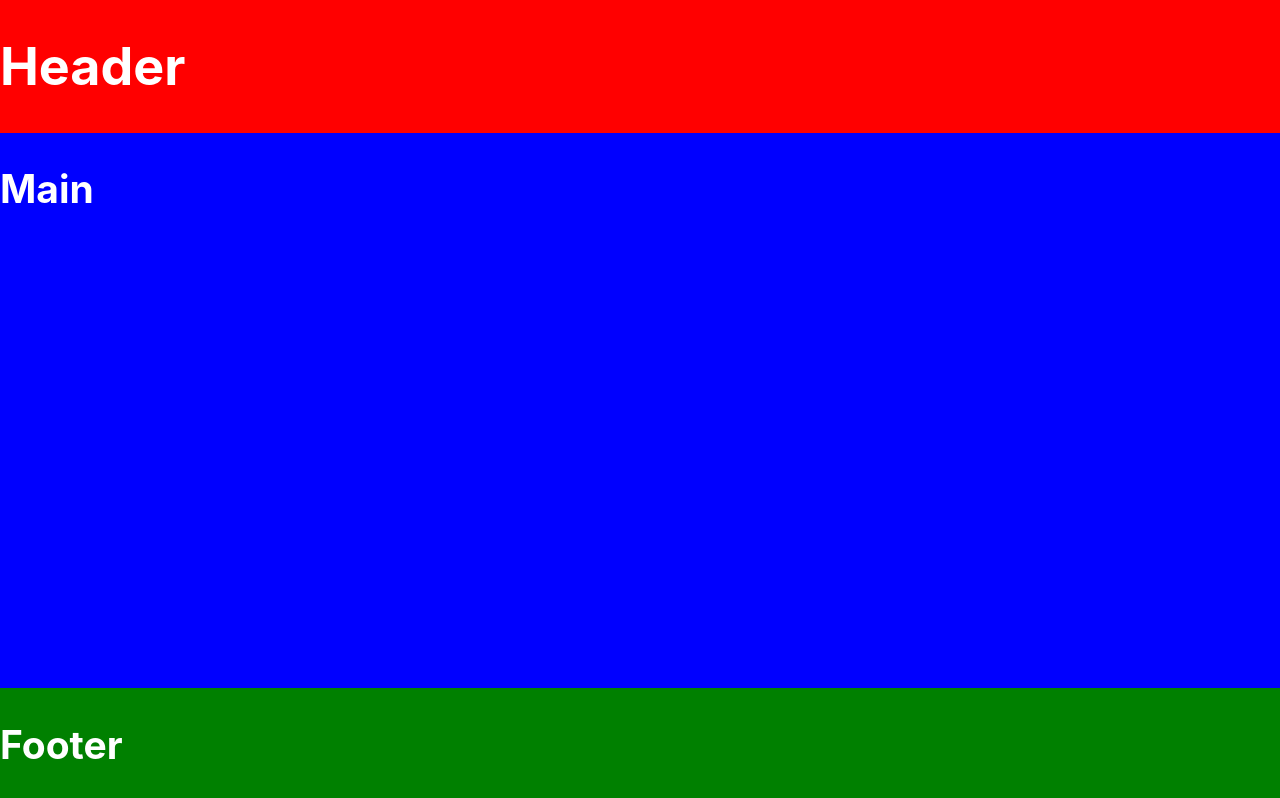
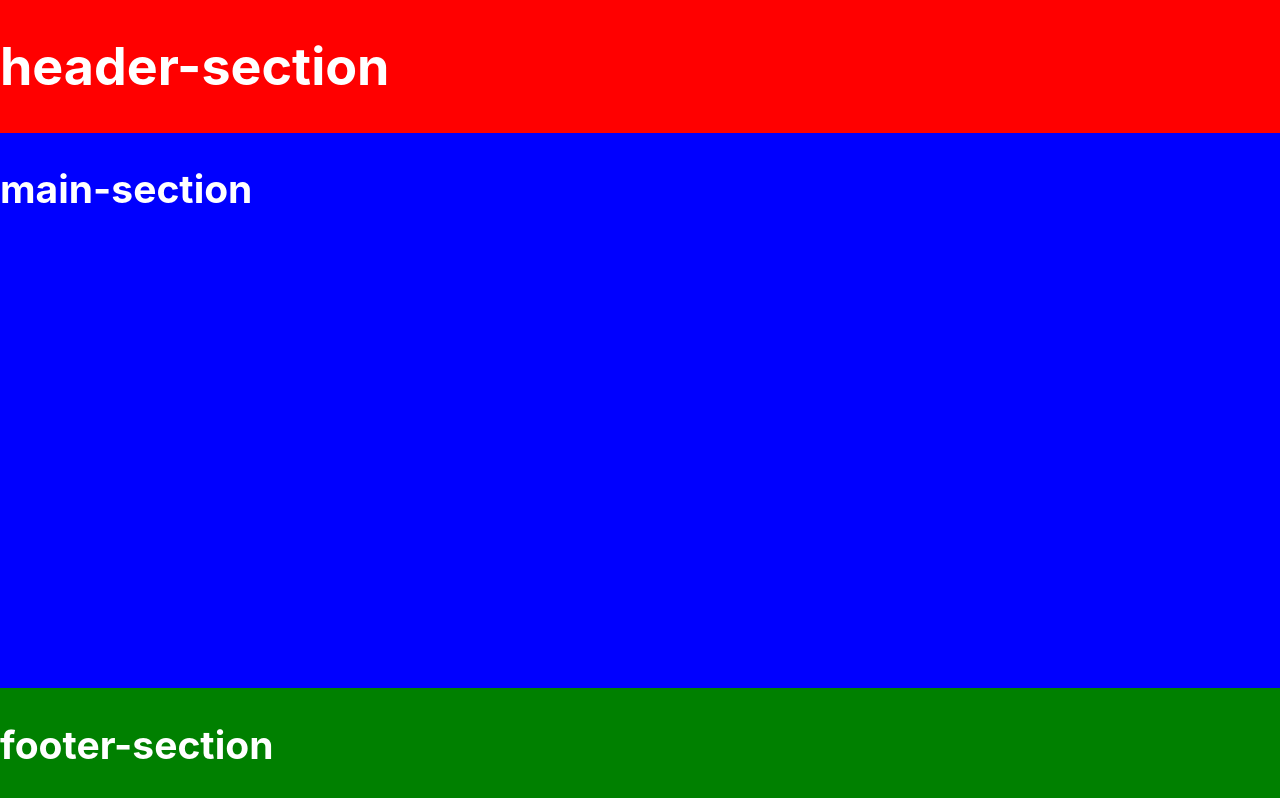
Before and after one commit to anmaras/react-exercise-01, a React (Create React App) app in the folder exercise-01/: page / in a window 1280 px wide. Built offline with nearby package versions, Linux system fonts and the light colour scheme.

Commit message:
testing props flow from parent to children components

```diff
--- a/exercise-01/src/App.js
+++ b/exercise-01/src/App.js
@@ -4,25 +4,31 @@ import Header from './Components/Header/Header';
 import Main from './Components/Main/Main';
 import Footer from './Components/Footer/Footer';
 
-// class App extends Component {
-//   render() {
-//     return (
-//       <div className={style['App-header']}>
-//         <Header />
-//         <Main />
-//         <Footer />
-//       </div>
-//     );
-//   }
-// }
+const object = {
+  header: 'header-section',
+  main: 'main-section',
+  footer: 'footer-section',
+};
 
-const App = () => {
-  return (
-    <div className={style['App-header']}>
-      <Header />
-      <Main />
-      <Footer />
-    </div>
-  );
-};
+class App extends Component {
+  render() {
+    return (
+      <div className={style['App-header']}>
+        <Header header={object.header} />
+        <Main main={object.main} />
+        <Footer footer={object.footer} />
+      </div>
+    );
+  }
+}
+
+// const App = () => {
+//   return (
+//     <div className={style['App-header']}>
+//       <Header  name={object.header}/>
+//       <Main name={object.main}/>
+//       <Footer name={object.footer}/>
+//     </div>
+//   );
+// };
 export default App;
--- a/exercise-01/src/Components/Footer/Footer.js
+++ b/exercise-01/src/Components/Footer/Footer.js
@@ -1,22 +1,22 @@
 import React, { Component } from 'react';
 import FooterTitle from './FooterTitle';
 
-// class Footer extends Component {
-//   render() {
-//     return (
-//       <div style={{ backgroundColor: 'green' }}>
-//         <FooterTitle />
-//       </div>
-//     );
-//   }
-// }
+class Footer extends Component {
+  render() {
+    return (
+      <div style={{ backgroundColor: 'green' }}>
+        <FooterTitle footerTitleText={this.props.footer} />
+      </div>
+    );
+  }
+}
 
-const Footer = () => {
-  return (
-    <div style={{ backgroundColor: 'green' }}>
-      <FooterTitle />
-    </div>
-  );
-};
+// const Footer = (props) => {
+//   return (
+//     <div style={{ backgroundColor: 'green' }}>
+//       <FooterTitle footerTitleText={props.footer} />
+//     </div>
+//   );
+// };
 
 export default Footer;
--- a/exercise-01/src/Components/Footer/FooterTitle.js
+++ b/exercise-01/src/Components/Footer/FooterTitle.js
@@ -1,13 +1,13 @@
 import React, { Component } from 'react';
 
-// class FooterTitle extends Component {
-//   render() {
-//     return <h2>Footer</h2>;
-//   }
-// }
+class FooterTitle extends Component {
+  render() {
+    return <h2>{this.props.footerTitleText}</h2>;
+  }
+}
 
-const FooterTitle = () => {
-  return <h2>Footer</h2>;
-};
+// const FooterTitle = (props) => {
+//   return <h2>{props.footerTitleText}</h2>;
+// };
 
 export default FooterTitle;
--- a/exercise-01/src/Components/Header/Header.js
+++ b/exercise-01/src/Components/Header/Header.js
@@ -1,18 +1,22 @@
 import React, { Component } from 'react';
 import HeaderTitle from './HeaderTitle';
 
-// class Header extends Component {
-//   render() {
-//     return <HeaderTitle />;
-//   }
-// }
+class Header extends Component {
+  render() {
+    return (
+      <div style={{ backgroundColor: 'red' }}>
+        <HeaderTitle titleText={this.props.header} />
+      </div>
+    );
+  }
+}
 
-const Header = () => {
-  return (
-    <div style={{ backgroundColor: 'red' }}>
-      <HeaderTitle />
-    </div>
-  );
-};
+// const Header = (props) => {
+//   return (
+//     <div style={{ backgroundColor: 'red' }}>
+//       <HeaderTitle titleText={props.header} />
+//
+//   );
+// };
 
 export default Header;
--- a/exercise-01/src/Components/Header/HeaderTitle.js
+++ b/exercise-01/src/Components/Header/HeaderTitle.js
@@ -1,13 +1,13 @@
 import React, { Component } from 'react';
 
-/* class HeaderTitle extends Component {
+class HeaderTitle extends Component {
   render() {
-    return <h1>Header</h1>;
+    return <h1>{this.props.titleText}</h1>;
   }
-} */
+}
 
-const HeaderTitle = () => {
-  return <h1>Header</h1>;
-};
+// const HeaderTitle = (props) => {
+//   return <h1>{props.titleText}</h1>;
+// };
 
 export default HeaderTitle;
--- a/exercise-01/src/Components/Main/Main.js
+++ b/exercise-01/src/Components/Main/Main.js
@@ -1,22 +1,22 @@
 import React, { Component } from 'react';
 import MainTitle from './MainTitle';
 
-// class Main extends Component {
-//   render() {
-//     return (
-//       <div style={{ backgroundColor: 'blue' }}>
-//         <MainTitle />
-//       </div>
-//     );
-//   }
-// }
+class Main extends Component {
+  render() {
+    return (
+      <div style={{ backgroundColor: 'blue' }}>
+        <MainTitle mainTitleText={this.props.main} />
+      </div>
+    );
+  }
+}
 
-const Main = () => {
-  return (
-    <div style={{ backgroundColor: 'blue' }}>
-      <MainTitle />
-    </div>
-  );
-};
+// const Main = (props) => {
+//   return (
+//     <div style={{ backgroundColor: 'blue' }}>
+//       <MainTitle mainTitleText={props.main} />
+//     </div>
+//   );
+// };
 
 export default Main;
--- a/exercise-01/src/Components/Main/MainTitle.js
+++ b/exercise-01/src/Components/Main/MainTitle.js
@@ -1,13 +1,13 @@
 import React, { Component } from 'react';
 
-// class MainTitle extends Component {
-//   render() {
-//     return <h2>Main</h2>;
-//   }
-// }
+class MainTitle extends Component {
+  render() {
+    return <h2>{this.props.mainTitleText}</h2>;
+  }
+}
 
-const MainTitle = () => {
-  return <h2>Main</h2>;
-};
+// const MainTitle = (props) => {
+//   return <h2>{props.mainTitleText}</h2>;
+// };
 
 export default MainTitle;
```
